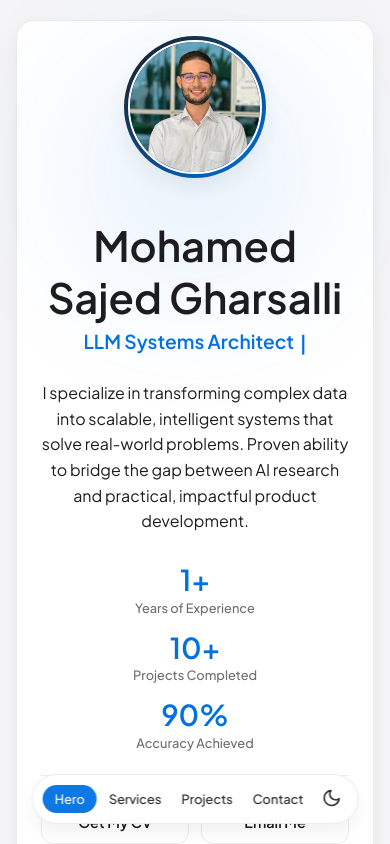
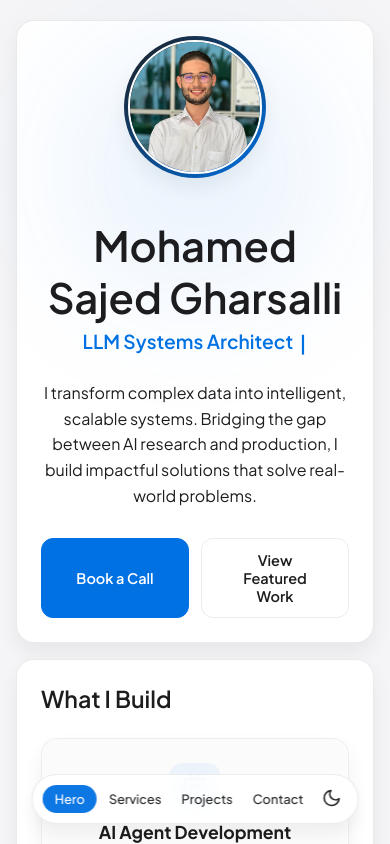
Before and after one commit to Sajed-gh/portfolio, a Next.js app: page / in a window 390 px wide. Shown: the top 844 px of the page. Built offline with nearby package versions, Linux system fonts and the light colour scheme.

Commit message:
correcting

```diff
--- a/components/FloatingNav.jsx
+++ b/components/FloatingNav.jsx
@@ -71,9 +71,6 @@ const useTheme = () => {
             if (savedTheme === 'dark') {
                 document.body.classList.add('dark-mode');
             }
-        } else if (window.matchMedia && window.matchMedia('(prefers-color-scheme: dark)').matches) {
-            setTheme('dark');
-            document.body.classList.add('dark-mode');
         }
     }, []);
 
--- a/components/Sections.jsx
+++ b/components/Sections.jsx
@@ -116,27 +116,12 @@ const HeroSection = ({ setSectionRef, cvLink }) => {
                     <span className="typing-cursor">|</span>
                 </p>
 
-                <p className="hero-copy">I specialize in transforming complex data into scalable, intelligent systems that solve real-world problems. Proven ability to bridge the gap between AI research and practical, impactful product development.</p>
+                <p className="hero-copy">I transform complex data into intelligent, scalable systems. Bridging the gap between AI research and production, I build impactful solutions that solve real-world problems.</p>
 
-                <div className="hero-stats">
-                    <div className="stat-item">
-                        <div className="stat-number">1+</div>
-                        <div className="stat-label">Years of Experience</div>
-                    </div>
-                    <div className="stat-item">
-                        <div className="stat-number">10+</div>
-                        <div className="stat-label">Projects Completed</div>
-                    </div>
-                    <div className="stat-item">
-                        <div className="stat-number">90%</div>
-                        <div className="stat-label">Accuracy Achieved</div>
-                    </div>
-                </div>
 
                 <div className="cta-buttons">
-                    <a href={cvLink} download className="btn" aria-label="Download my CV">Get My CV</a>
-                    <a href={`mailto:${contactInfo.email}`} className="btn" aria-label={`Email ${contactInfo.email}`}>Email Me</a>
-                    <a href={contactInfo.calendly} target="_blank" rel="noopener noreferrer" className="btn primary" aria-label="Schedule a meeting">Schedule Meeting</a>
+                    <a href={contactInfo.calendly} target="_blank" rel="noopener noreferrer" className="btn primary" aria-label="Book a Call">Book a Call</a>
+                    <a href="#projects" className="btn" aria-label="View Selected Work">View Featured Work</a>
                 </div>
             </div>
         </section>
@@ -145,7 +130,7 @@ const HeroSection = ({ setSectionRef, cvLink }) => {
 
 const ServiceSection = ({ setSectionRef }) => (
     <section className="services" id="services" ref={setSectionRef}>
-        <h2 className="u-fade-in">Services</h2>
+        <h2 className="u-fade-in">What I Build</h2>
         <div className="block-list services-grid">
             {serviceData.map((item) => {
                 const IconComponent = IconMap[item.icon];
@@ -169,7 +154,7 @@ const ServiceSection = ({ setSectionRef }) => (
 
 const ValuePropSection = ({ setSectionRef }) => (
     <section className="value-prop" ref={setSectionRef}>
-        <h2 className="u-fade-in">Why Partner With Me?</h2>
+        <h2 className="u-fade-in">What Sets Me Apart</h2>
         <div className="block-list value-list">
             {valuePropData.map((item) => {
                 const IconComponent = IconMap[item.icon];
@@ -193,7 +178,7 @@ const ValuePropSection = ({ setSectionRef }) => (
 
 const ProcessSection = ({ setSectionRef }) => (
     <section className="process" ref={setSectionRef}>
-        <h2 className="u-fade-in">My Approach</h2>
+        <h2 className="u-fade-in">Four Steps to Success</h2>
         <div className="block-list process-timeline">
             {processData.map((item) => {
                 const IconComponent = IconMap[item.icon];
@@ -248,7 +233,7 @@ const ProjectsSection = ({ setSectionRef, onProjectClick }) => {
 
     return (
         <section className="projects" id="projects" ref={setSectionRef}>
-            <h2 className="u-fade-in">Latest Work</h2>
+            <h2 className="u-fade-in">Featured Work</h2>
             <Carousel
                 items={projects}
                 renderItem={renderProjectCard}
--- /dev/null
+++ b/pages/_document.js
@@ -0,0 +1,19 @@
+import Document, { Html, Head, Main, NextScript } from 'next/document';
+
+class MyDocument extends Document {
+  render() {
+    return (
+      <Html lang="en">
+        <Head>
+          <link href="https://fonts.googleapis.com/css2?family=Plus+Jakarta+Sans:wght@400;500;600;700&display=swap" rel="stylesheet" />
+        </Head>
+        <body>
+          <Main />
+          <NextScript />
+        </body>
+      </Html>
+    );
+  }
+}
+
+export default MyDocument;
--- a/styles/components/Hero.css
+++ b/styles/components/Hero.css
@@ -35,16 +35,7 @@
 
 .hero-name { font-size: 3.5rem; font-weight: 800; line-height: 1.1; margin-bottom: 15px; color: var(--text); }
 .hero-subtitle { font-size: 1.5rem; font-weight: 600; color: var(--accent); margin-bottom: 24px; line-height: 1.3; }
-.hero-copy { font-size: 1.1rem; font-weight: 500; color: var(--text); line-height: 1.6; margin-bottom: 30px; }
-
-.hero-stats {
-    display: flex; gap: 32px; margin-top: 24px; padding-bottom: 24px;
-    border-bottom: 1px solid var(--border); margin-bottom: 24px;
-}
-
-.stat-item { display: flex; flex-direction: column; text-align: left; }
-.stat-number { font-size: 1.8rem; font-weight: 600; color: var(--accent); line-height: 1.1; }
-.stat-label { font-size: 0.8rem; color: var(--muted); font-weight: 500; margin-top: 4px; white-space: nowrap; }
+.hero-copy { font-size: 1.1rem; font-weight: 400; color: var(--text); line-height: 1.6; margin-bottom: 30px; max-width: 600px; padding-right: 20px; }
 
 .typing-cursor {
     display: inline-block;
@@ -64,7 +55,5 @@
   .hero-name { font-size: 2.5rem; line-height: 1.2; font-weight: 700; }
   .hero::before { width: 300px; height: 300px; top: 0; left: 50%; transform: translateX(-50%); }
   .hero-subtitle { font-size: 1.2rem; }
-  .hero-copy { font-size: 1rem; font-weight: 400; }
-  .hero-stats { flex-direction: column; gap: 16px; align-items: center; text-align: center; }
-  .stat-item { align-items: center; }
+  .hero-copy { font-size: 1rem; font-weight: 400; padding-right: 0; max-width: none; }
 }
```
